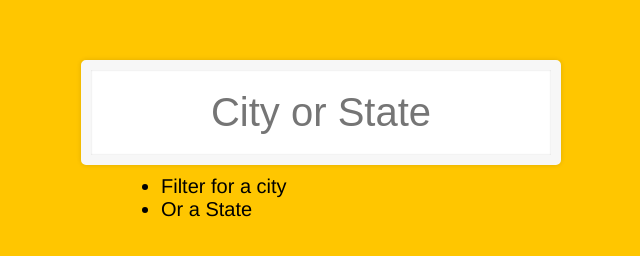
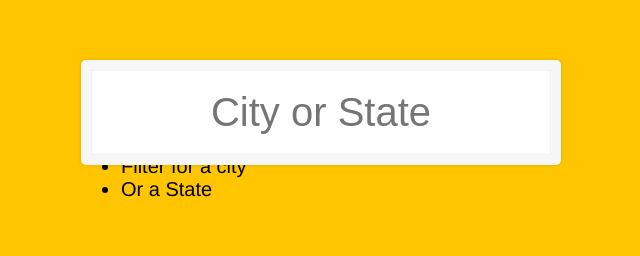
Before and after one commit to Kouzin1/Type-Ahead, a plain HTML site: page index.html in a window 1280 px wide. Shown: the whole page, without its empty margins (319-959 px from the left). Drawn offline with Linux system fonts and the light colour scheme.

Commit message:
CSS Update

```diff
--- a/style.css
+++ b/style.css
@@ -36,3 +36,10 @@ input.search {
   font-size: 40px;
   box-shadow: 0 0 5px rgba(0, 0, 0, 0.12), inset 0 0 2px rgba(0, 0, 0, 0.19);
 }
+
+.suggestions {
+  margin: 0;
+  padding: 0;
+  position: relative;
+  /*Perspective: 20px;*/
+}
```
